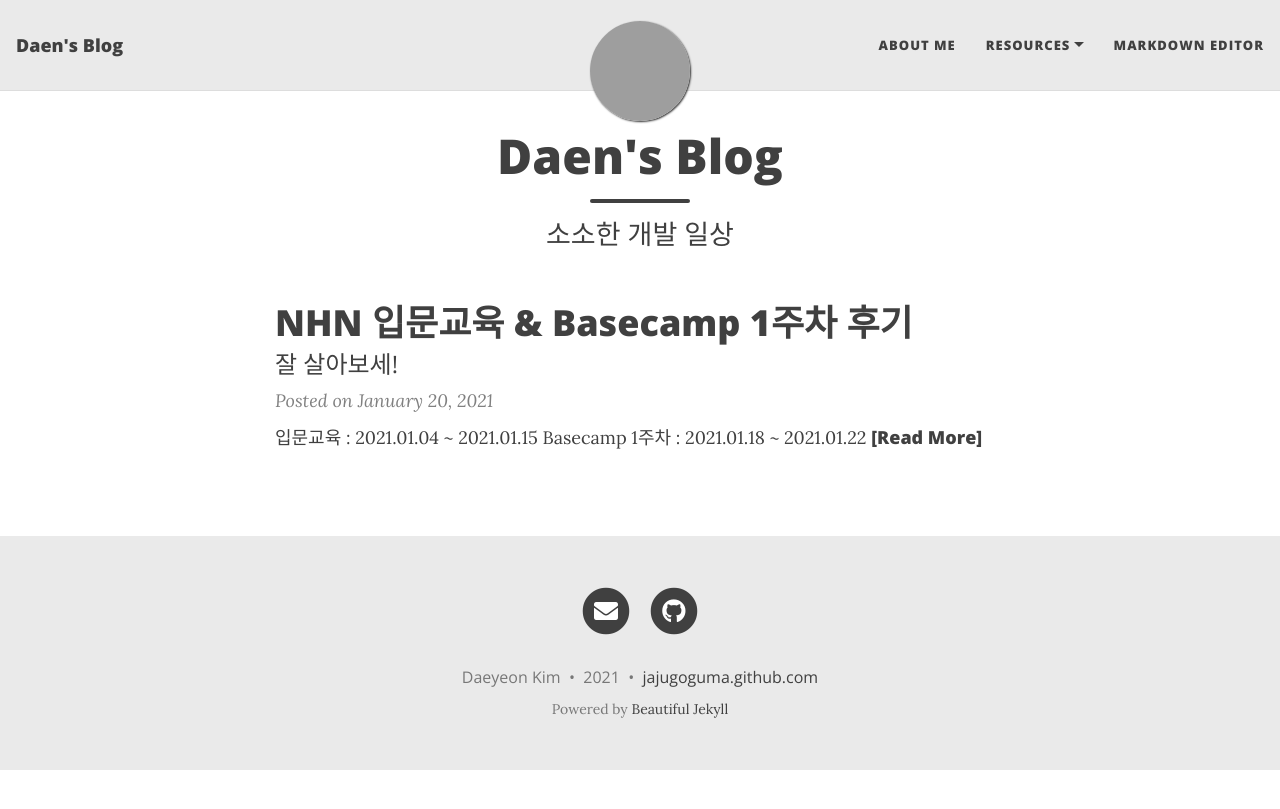
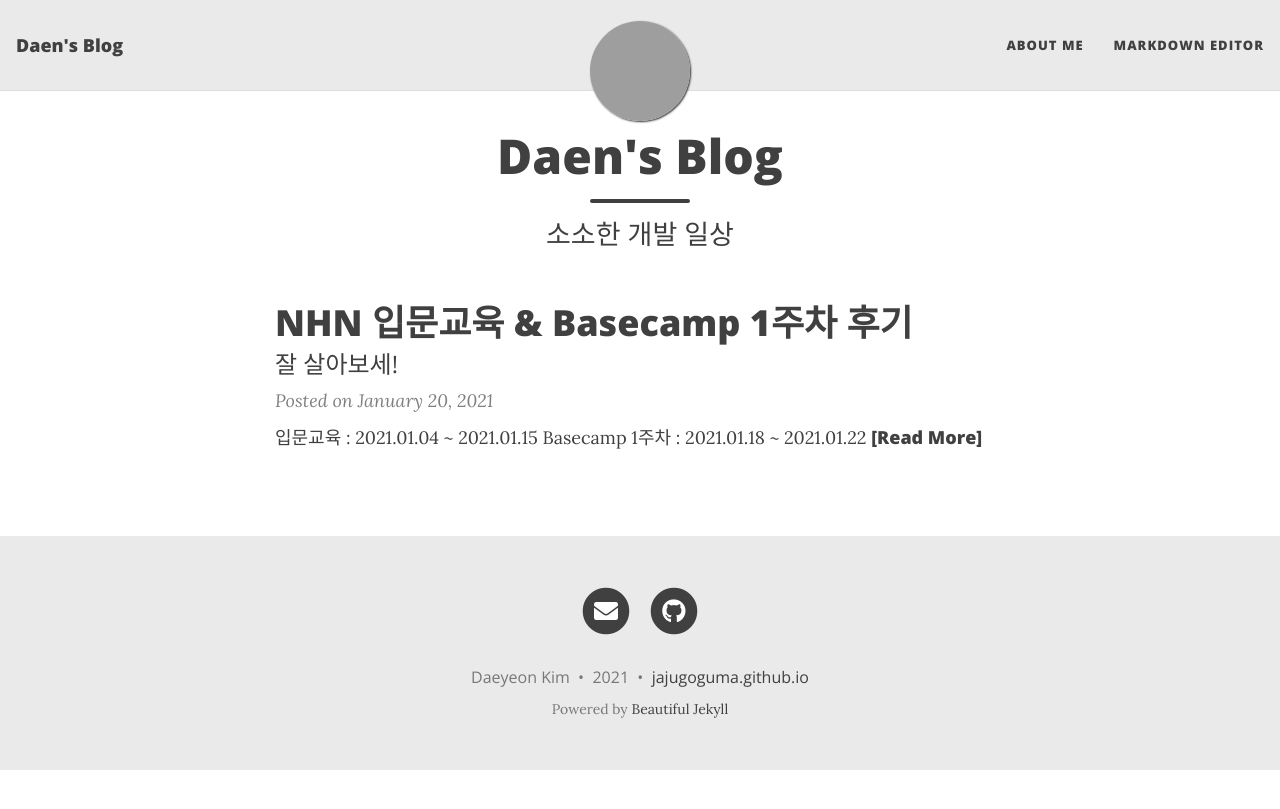
Before and after one commit to jajugoguma/jajugoguma.github.io, a Jekyll site: the page built from index.html, in a window 1280 px wide, cut to the strip 0-809 px from the top of the page. Built offline with Jekyll 4.4.1, drawn with Linux system fonts in a browser that asks for light colours; nearby versions of some CDN libraries; the list of posts is cut into pages by our own code; grey boxes are pictures that could not be loaded.

Commit message:
Update _config.yml

```diff
--- a/_config.yml
+++ b/_config.yml
@@ -15,8 +15,8 @@ author: Daeyeon Kim
 
 navbar-links:
   About Me: "aboutme"
-  Resources:
-    - Markdown Editor: "/toastEditor.html"
+  #Resources:
+  #  - Markdown Editor: "/toastEditor.html"
   MarkDown Editor: "/toastEditor.html"
 
 # --- Logo --- #
@@ -76,7 +76,7 @@ share-links-active:
 
 # How to display the link to your website in the footer
 # Remove this if you don't want a link in the footer
-url-pretty: "jajugoguma.github.com"
+url-pretty: "jajugoguma.github.io"
 
 # Excerpt word length - Truncate the excerpt of each post on the feed page to the specified number of words
 excerpt_length: 50
```
